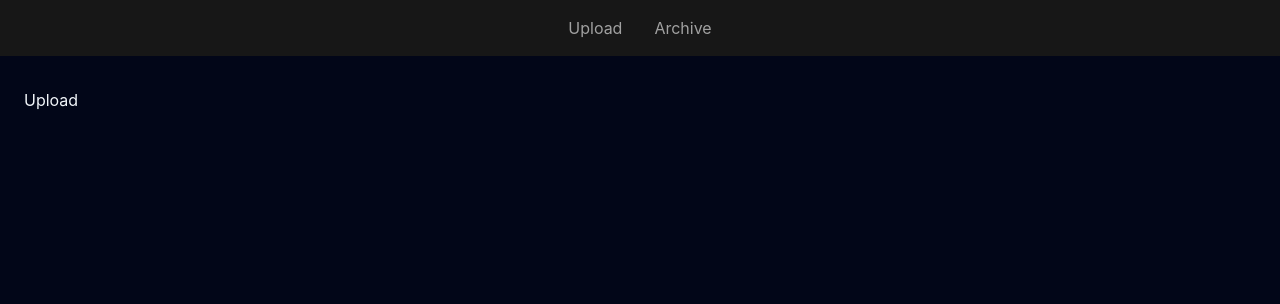
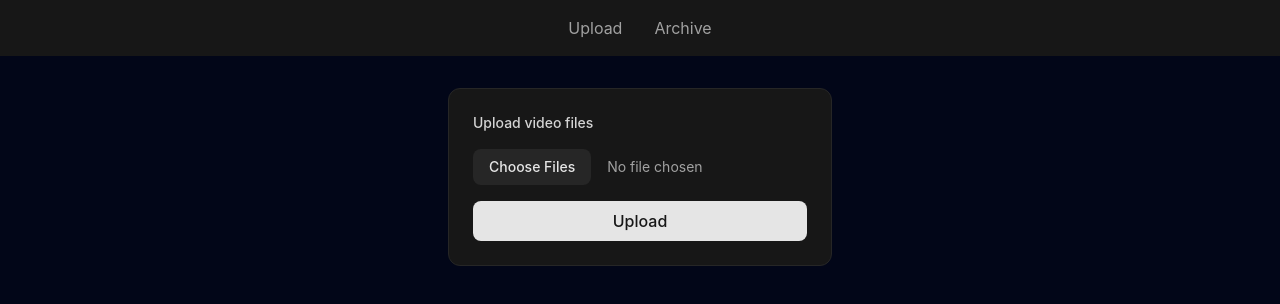
Before and after one commit to Sandesh-Ghimire0/compressio, a React (Vite) app in the folder frontend/: page / in a window 1280 px wide. Shown: the top 304 px of the page. Built offline with nearby package versions, Linux system fonts and the light colour scheme.

Commit message:
frontend:upload multiple files

```diff
--- a/frontend/src/pages/Upload.tsx
+++ b/frontend/src/pages/Upload.tsx
@@ -1,5 +1,93 @@
+import { useState } from "react";
+
 const Upload = () => {
-    return <div>Upload</div>;
+    const [files, setFiles] = useState<File[]>([]);
+
+    const isDuplicate = (file: File) => {
+        return files.some((f) => f.name === file.name && f.size === file.size);
+    };
+
+    const handleFileChange = (e: React.ChangeEvent<HTMLInputElement>) => {
+        const selected = Array.from(e.target.files || []);
+
+        const newFiles = selected.filter((file: File) => !isDuplicate(file));
+
+        setFiles((prev) => [...prev, ...newFiles]);
+    };
+
+    const removeFile = (index: number) => {
+        setFiles((prev) => prev.filter((_, i) => i !== index));
+    };
+
+    const handleSubmit = (e: React.FormEvent) => {
+        e.preventDefault();
+        if (files.length === 0)
+            return alert("Please select at least one video file");
+        // TODO: send files to your backend/API here
+        console.log(
+            "Uploading:",
+            files.map((f) => f.name),
+        );
+    };
+
+    return (
+        <div className="flex items-center justify-center px-4">
+            <form
+                onSubmit={handleSubmit}
+                className="w-full max-w-sm bg-neutral-900 border border-neutral-800 rounded-xl p-6 space-y-4"
+            >
+                <label
+                    htmlFor="upload-file"
+                    className="block text-sm font-medium text-neutral-300"
+                >
+                    Upload video files
+                </label>
+
+                <input
+                    type="file"
+                    id="upload-file"
+                    accept=".mp4,.mov,.avi,.mkv,.webm"
+                    multiple
+                    onChange={handleFileChange}
+                    className="block w-full text-sm text-neutral-400
+            file:mr-4 file:py-2 file:px-4
+            file:rounded-lg file:border-0
+            file:text-sm file:font-medium
+            file:bg-neutral-800 file:text-neutral-200
+            hover:file:bg-neutral-700
+            cursor-pointer"
+                />
+
+                {files.length > 0 && (
+                    <ul className="space-y-1 max-h-40 overflow-y-auto">
+                        {files.map((file, i) => (
+                            <li
+                                key={`${file.name}-${i}`}
+                                className="flex items-center justify-between text-xs text-neutral-400 bg-neutral-800 rounded-md px-3 py-2"
+                            >
+                                <span className="truncate">{file.name}</span>
+                                <button
+                                    type="button"
+                                    onClick={() => removeFile(i)}
+                                    className="ml-2 text-neutral-500 hover:text-neutral-200"
+                                >
+                                    ✕
+                                </button>
+                            </li>
+                        ))}
+                    </ul>
+                )}
+
+                <button
+                    type="submit"
+                    className="w-full bg-neutral-200 text-neutral-900 font-medium
+            py-2 rounded-lg hover:bg-neutral-300 transition-colors"
+                >
+                    Upload {files.length > 0 && `(${files.length})`}
+                </button>
+            </form>
+        </div>
+    );
 };
 
 export default Upload;
```
Also changed, not shown: 1 other file (tests, documents, lock files or other folders).
